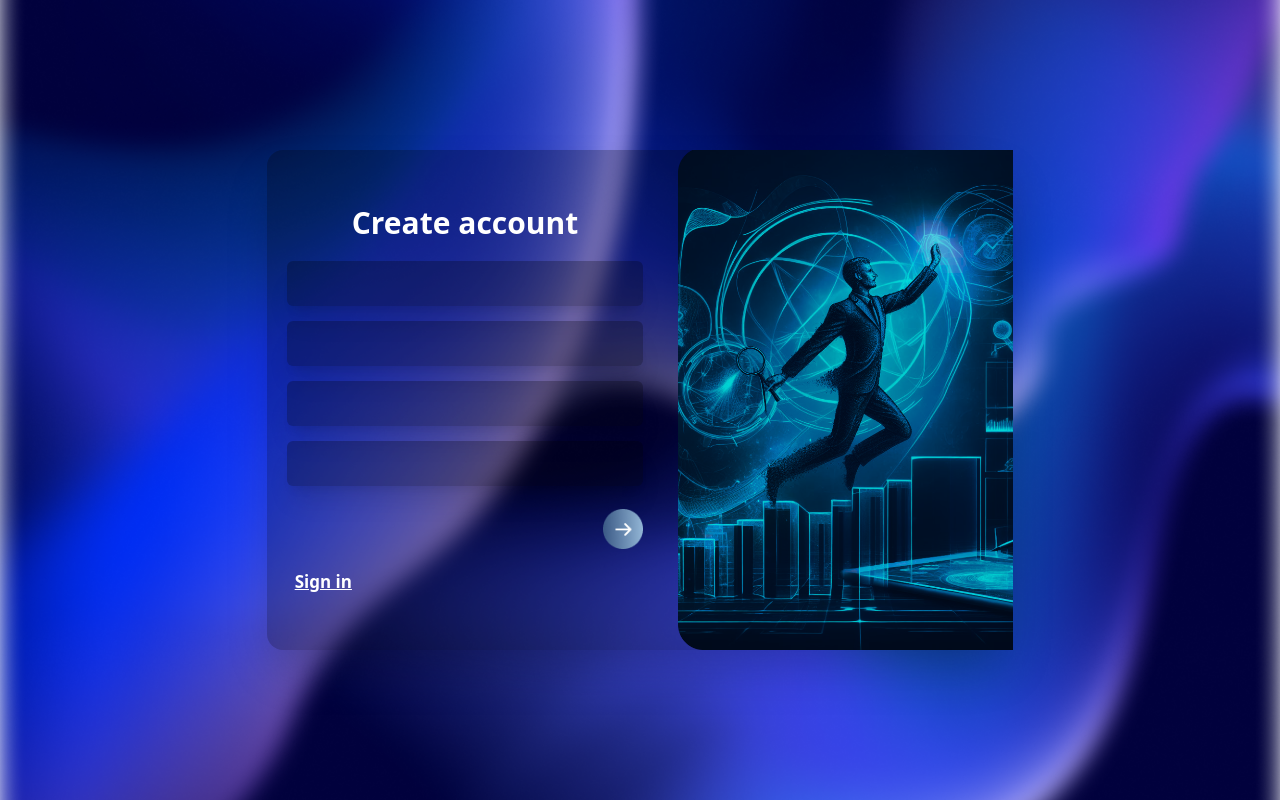
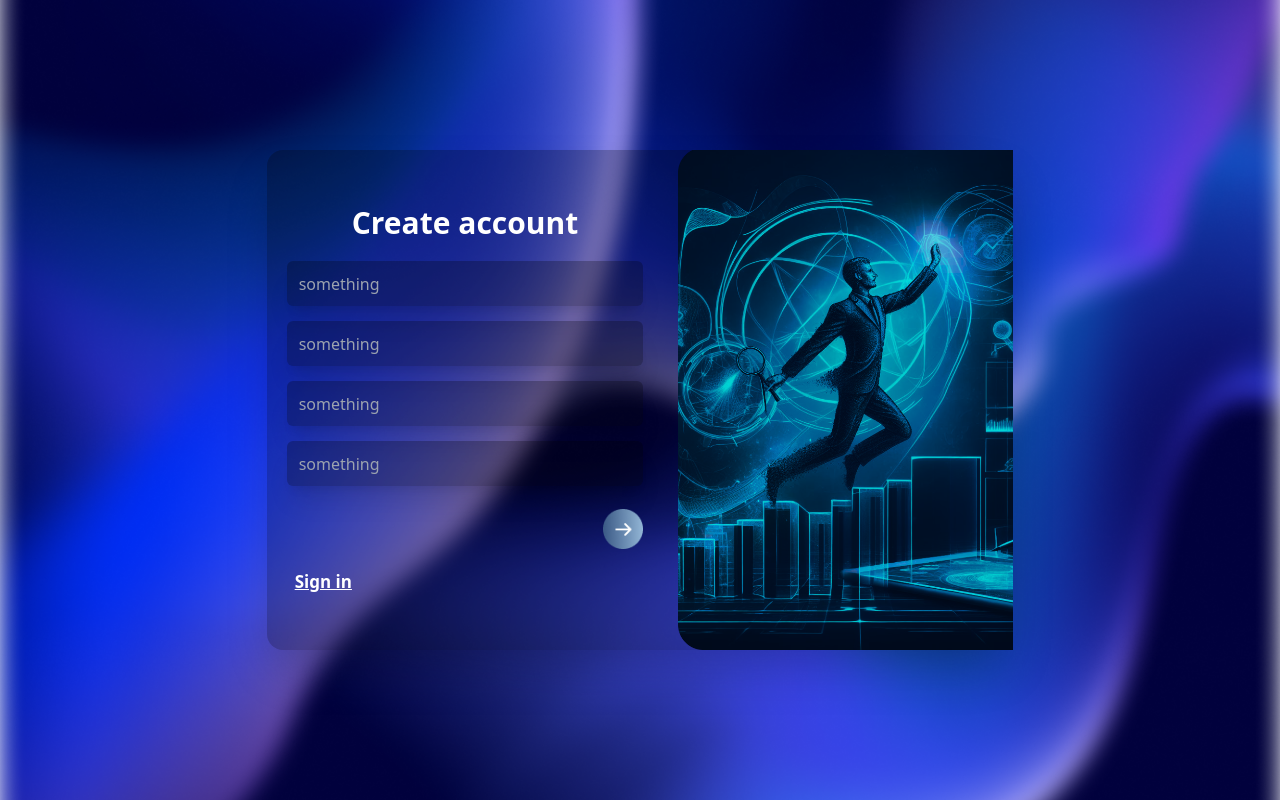
Before and after one commit to Routinr/routinr-frontend, a React (Vite) app in the folder routinr/: page /signup in a window 1280 px wide. Built offline with nearby package versions, Linux system fonts and the light colour scheme.

Commit message:
i am tired

```diff
--- a/routinr/package.json
+++ b/routinr/package.json
@@ -10,6 +10,7 @@
     "preview": "vite preview"
   },
   "dependencies": {
+    "axios": "^1.6.2",
     "react": "^18.2.0",
     "react-dom": "^18.2.0",
     "react-fast-marquee": "^1.6.2",
--- a/routinr/src/views/authentication/Signup.jsx
+++ b/routinr/src/views/authentication/Signup.jsx
@@ -12,21 +12,26 @@ const Signup = () => {
   const [conPass, setConPass] = useState('')
 
   const handleSignUp = async () => {
+    const passwordRegex = /^(?=.*[A-Za-z])(?=.*\d)(?=.*[@$!%*#?&])[A-Za-z\d@$!%*#?&]{8,}$/;
+
+    if (!passwordRegex.test(password)) {
+      // Password doesn't meet the requirements
+      console.error('Password must be at least 8 characters long and include letters, numbers, and symbols.');
+      return;
+    }
+
+    if (conPass != password){
+      console.error('passwords does not match')
+    }
     try {
-      const response = await fetch('http://localhost:3000/auth/register', {
-        method: 'POST',
-        headers: {
-          'Content-Type': 'application/json',
-        },
-        body: JSON.stringify({
+      const response = await axios.post('https://routinr-backend.onrender.com/auth/register', {
           username: username,
           email: email,
           password: password,
           conPass: conPass,
-        }),
       });
 
-      if (response.ok) {
+      if (response==200) {
         console.log('signup successfull')
       } else{
         console.error('signup failed')
@@ -56,6 +61,7 @@ const Signup = () => {
               value={username}
               type="text"
               name=""
+              placeholder="something"
               className="input px-3 text-white bg-black shadow-xl rounded-md bg-clip-padding bg-opacity-25"
             />
             <input
@@ -64,6 +70,7 @@ const Signup = () => {
               value={email}
               type="email"
               name=""
+              placeholder="something"
               className="input px-3 text-white bg-black shadow-xl rounded-md bg-clip-padding bg-opacity-25"
             />
             <input
@@ -72,6 +79,7 @@ const Signup = () => {
               value={password}
               type="password"
               name=""
+              placeholder="something"
               className="input px-3 text-white bg-black shadow-xl rounded-md bg-clip-padding bg-opacity-25"
             />
             <input
@@ -80,6 +88,7 @@ const Signup = () => {
               value={conPass}
               type="password"
               name=""
+              placeholder="something"
               className="input px-3 text-white bg-black shadow-xl rounded-md bg-clip-padding bg-opacity-25"
             />
 
```
Also changed, not shown: 1 other file (tests, documents, lock files or other folders).
